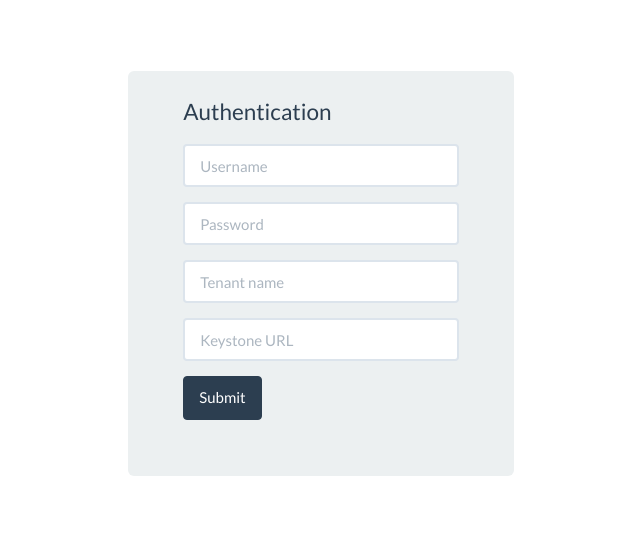
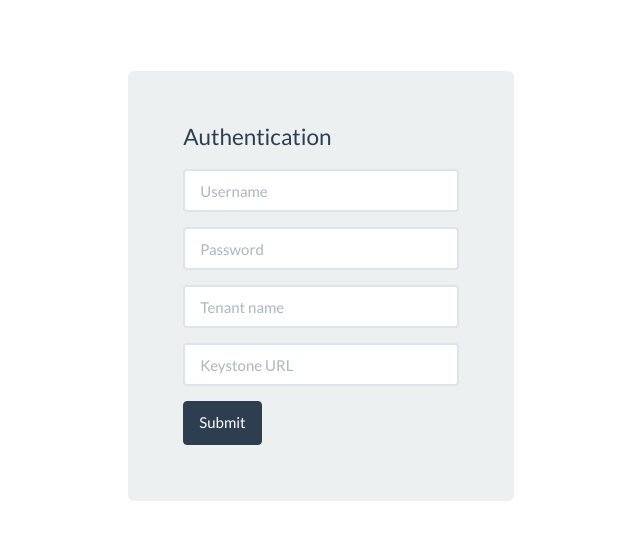
Before and after one commit to ajufrancis/neutronmap, a Flask app: page / in a window 1280 px wide. Shown: the part 75-615 px from the top of the page, without its empty margins (319-959 px from the left). Run offline with Flask 2, Linux system fonts and the light colour scheme; some libraries are stand-ins or nearby versions.

Commit message:
Update screenshots

```diff
--- a/neutronmap/templates/index.html
+++ b/neutronmap/templates/index.html
@@ -6,7 +6,7 @@
     <form class="form-horizontal" method="post">
       <div class="form-group">
         <div class="col-md-offset-1 col-md-10">
-          <legend style="margin-bottom: 0px;">Authentication</legend>
+          <legend style="margin-bottom: 0px; padding-top: 25px;">Authentication</legend>
         </div>
       </div>
       <div class="form-group">
```
Also changed, not shown: resources/admin.png, resources/demo.png.
